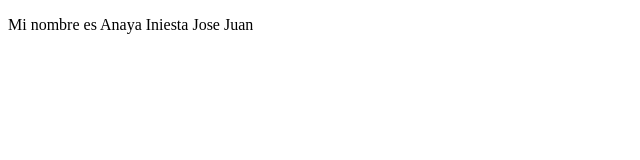
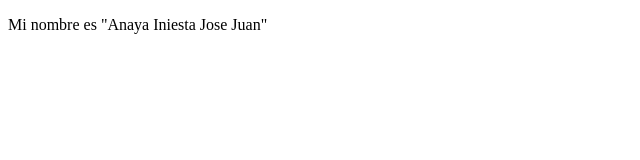
Before and after one commit to Darkneko0/AIDRRM, a plain HTML site: page Jose_Juan.html in a window 1280 px wide. Shown: the full height of the page, 0-640 px from the left. Drawn offline with Linux system fonts and the light colour scheme.

Commit message:
correcion de informacion personal

```diff
--- a/Jose_Juan.html
+++ b/Jose_Juan.html
@@ -1,6 +1,6 @@
 <!DOCTYPE html>
 <html>
     <body>
-        <p>Mi nombre es Anaya Iniesta Jose Juan</p>
+        <p>Mi nombre es "Anaya Iniesta Jose Juan"</p>
     </body>
 </html>
```
